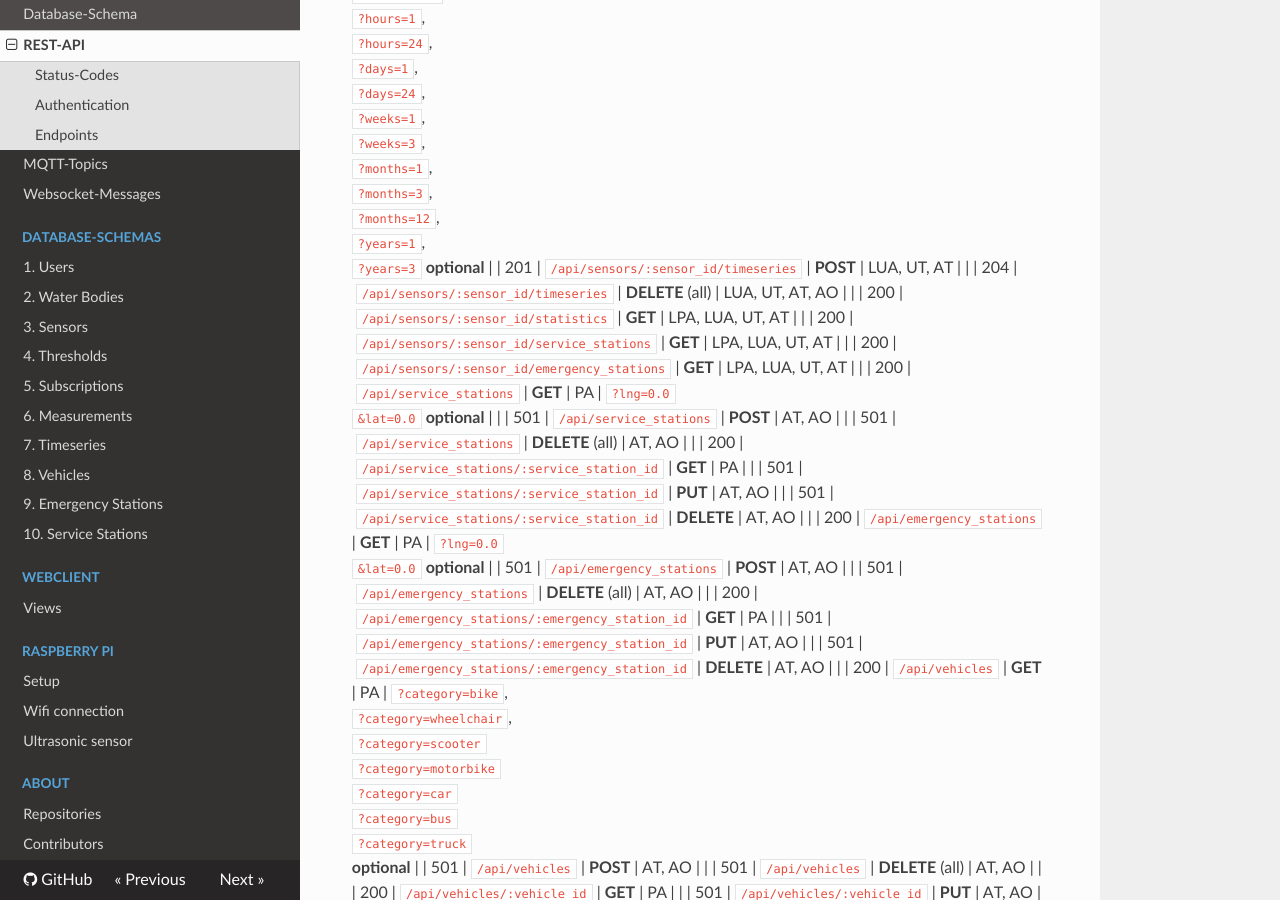
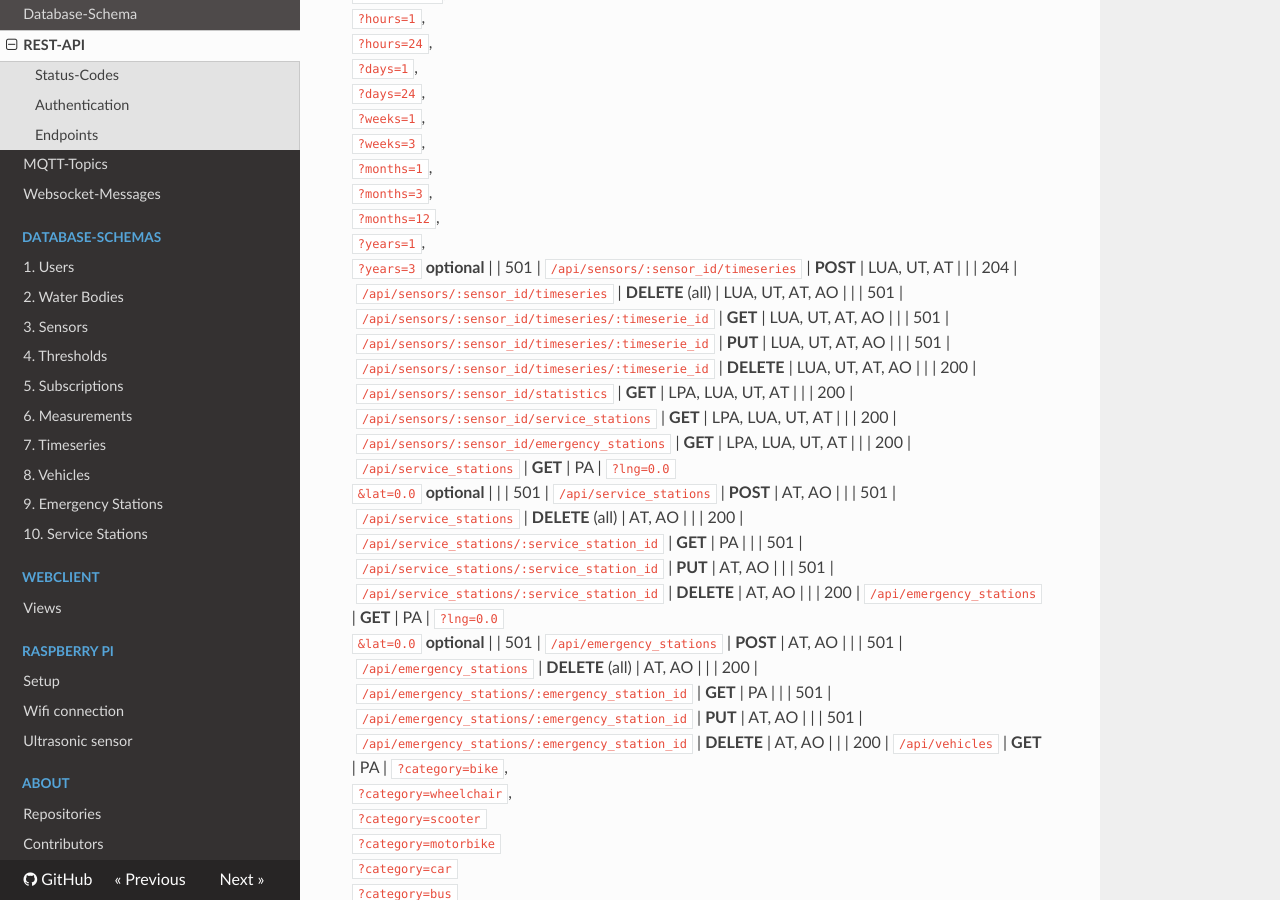
Before and after one commit to nicho90/GWoT-VST-Docs, an MkDocs documentation site: the page built from docs/architecture/rest-api.md, in a window 1280 px wide and 900 px high, scrolled down 1907 px. Built offline with MkDocs 1.6.1, drawn with Linux system fonts in a browser that asks for light colours; nearby versions of some CDN libraries; old or Windows-style settings are respelled for this version of MkDocs.

Commit message:
Updated REST-API-Endpoints
Added missing Endpoints

```diff
--- a/docs/architecture/rest-api.md
+++ b/docs/architecture/rest-api.md
@@ -73,8 +73,11 @@
 | <span class="green">200</span> | `/api/sensors/:sensor_id/measurements/:measurement_id` | **PUT** | LUA, UT, AT | |
 | <span class="green">204</span> | `/api/sensors/:sensor_id/measurements/:measurement_id` | **DELETE** | LUA, UT, AT | |
 | <span class="green">200</span> | `/api/sensors/:sensor_id/timeseries` | **GET** | LPA, LUA, UT, AT | `?minutes=1`, <br> `?minutes=30`, <br> `?hours=1`, <br> `?hours=24`, <br> `?days=1`, <br> `?days=24`, <br>`?weeks=1`, <br>`?weeks=3`, <br> `?months=1`, <br> `?months=3`, <br> `?months=12`, <br> `?years=1`, <br> `?years=3` **optional** |
-| <span class="green">201</span> | `/api/sensors/:sensor_id/timeseries` | **POST** | LUA, UT, AT | |
+| <span class="blue">501</span> | `/api/sensors/:sensor_id/timeseries` | **POST** | LUA, UT, AT | |
 | <span class="green">204</span> | `/api/sensors/:sensor_id/timeseries` | **DELETE** (all) | LUA, UT, AT, AO | |
+| <span class="blue">501</span> | `/api/sensors/:sensor_id/timeseries/:timeserie_id` | **GET** | LUA, UT, AT, AO | |
+| <span class="blue">501</span> | `/api/sensors/:sensor_id/timeseries/:timeserie_id` | **PUT** | LUA, UT, AT, AO | |
+| <span class="blue">501</span> | `/api/sensors/:sensor_id/timeseries/:timeserie_id` | **DELETE** | LUA, UT, AT, AO | |
 | <span class="green">200</span> | `/api/sensors/:sensor_id/statistics` | **GET** | LPA, LUA, UT, AT | |
 | <span class="green">200</span> | `/api/sensors/:sensor_id/service_stations` | **GET** | LPA, LUA, UT, AT | |
 | <span class="green">200</span> | `/api/sensors/:sensor_id/emergency_stations` | **GET** | LPA, LUA, UT, AT | |
```
